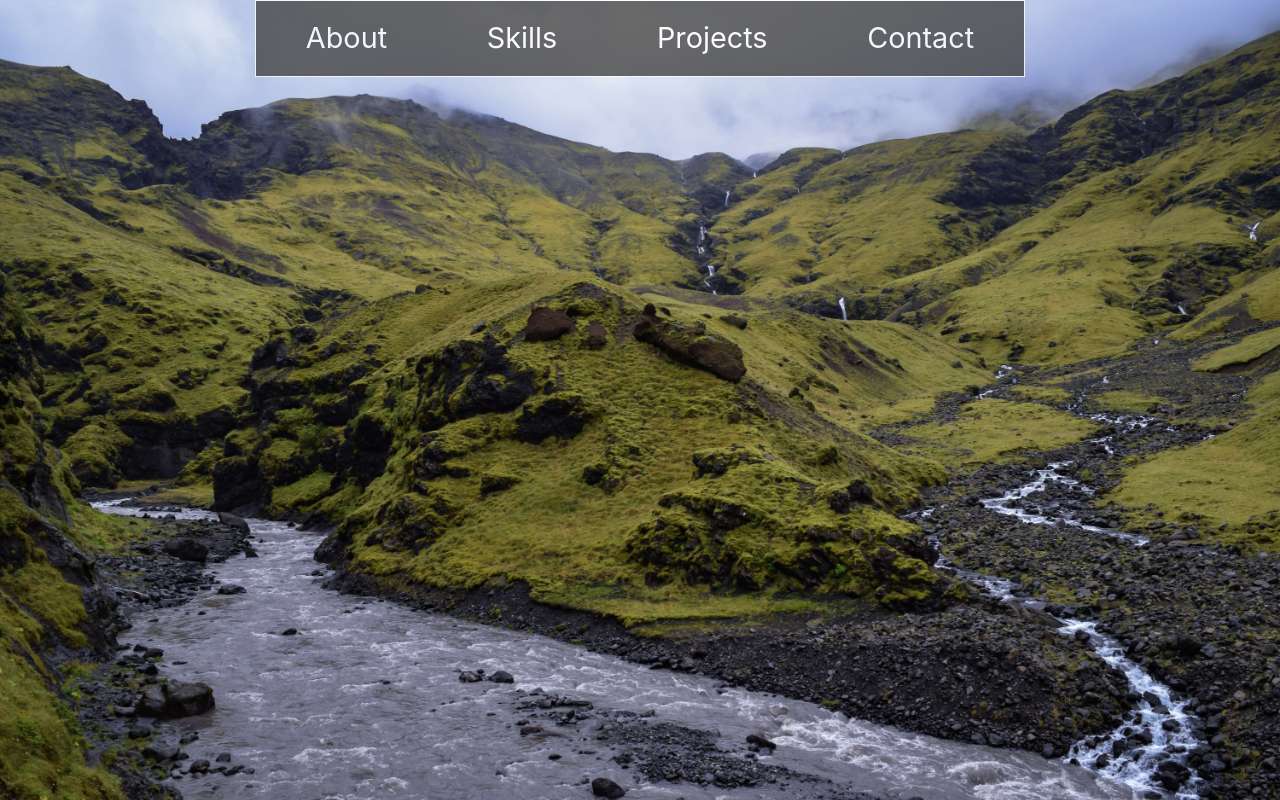
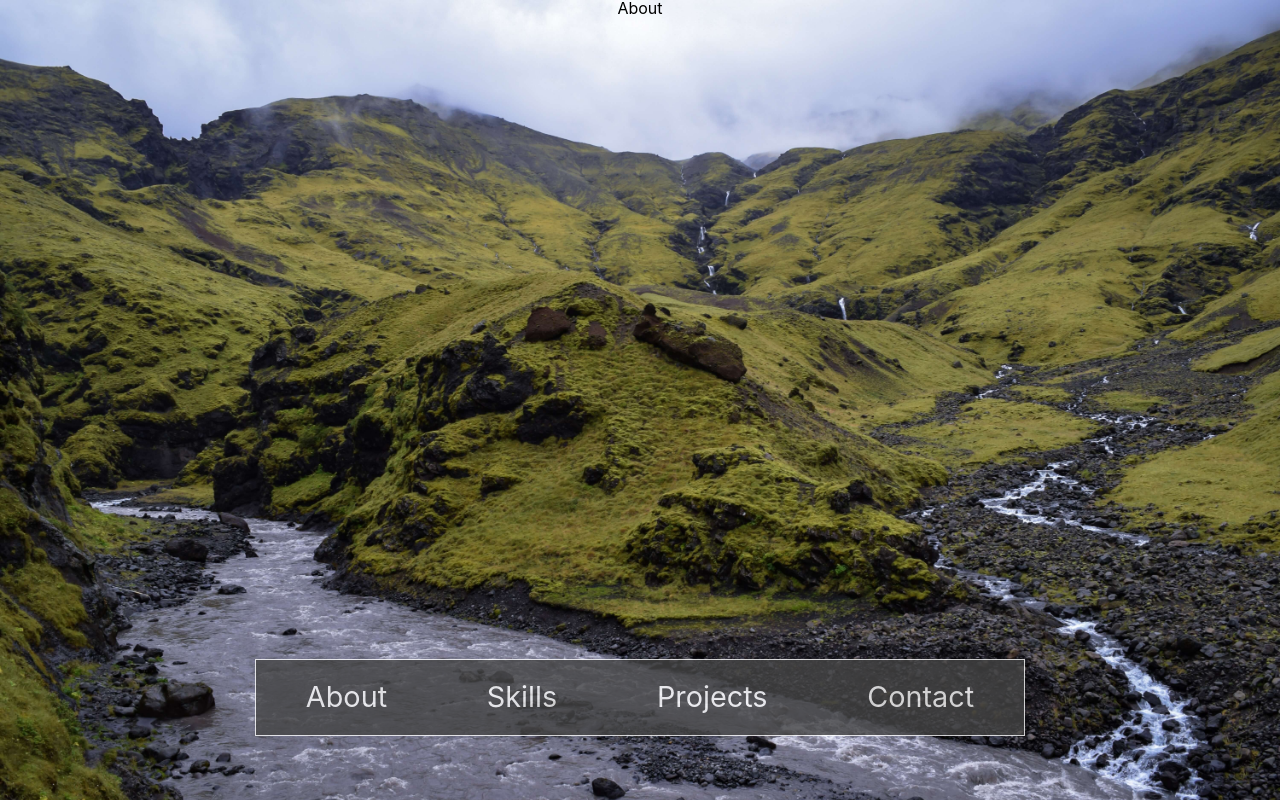
Before and after one commit to tsbarrett89/tb-portfolio, a React (Create React App) app: page /about in a window 1280 px wide. Built offline with nearby package versions, Linux system fonts and the light colour scheme; the HTML template or start-up script is replaced by a standard one.

Commit message:
components added to routes in App.js

```diff
--- a/src/App.js
+++ b/src/App.js
@@ -14,10 +14,10 @@ function App() {
   return (
     <AppContainer>
       <Route exact path='/' component={Homepage} />
-      <Route path='/about' />
-      <Route path='/skills' />
-      <Route path='/projects' />
-      <Route path='/contact' />
+      <Route path='/about' component={AboutPage} />
+      <Route path='/skills' component={SkillsPage} />
+      <Route path='/projects' component={ProjectsPage} />
+      <Route path='/contact' component={ContactPage} />
 
       <Navbar />
     </AppContainer>
```
